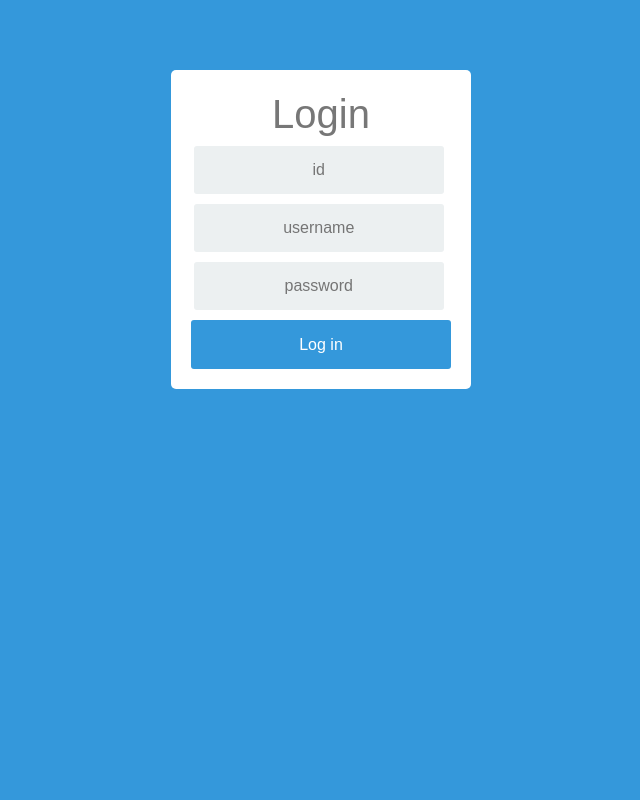
After one commit to Keepingshtum/ats-resumeparse, a Flask app: page /loginpage in a window 1280 px wide. The commit adds this page. Shown: the whole page, without its empty margins (319-959 px from the left). Run offline with Flask 2, Linux system fonts and the light colour scheme; parts of the project's set-up code (start-up, migrations or seed data) failed here and were passed over; some libraries are stand-ins or nearby versions.

Commit message:
Login pages and logic

```diff
--- a/app/after_rank.csv
+++ b/app/after_rank.csv
@@ -11,5 +11,6 @@ id,se,sc,urank,crank,skillexp,totalexp,subsection,sorting_column,Rank
 11,0,3.75,0.33,0.56,0.2,0.8,2,0.47400000000000003,9
 14,1,3.75,0.12,0.76,0.2,0.8,2,0.47300000000000003,10
 3,0,4.3,0.7,0.7,0.1,0.3,2,0.46799999999999997,11
-5,0,3.0,0.6,0.6,0.1,0.2,2,0.36,12
-6,0,1.0,0.8,0.6,0.0,0.1,1,0.21000000000000002,13
+15,1,3.75,0.1,0.52,0.2,0.8,2,0.447,12
+5,0,3.0,0.6,0.6,0.1,0.2,2,0.36,13
+6,0,1.0,0.8,0.6,0.0,0.1,1,0.21000000000000002,14
--- /dev/null
+++ b/app/app/static/css/login.css
@@ -0,0 +1,78 @@
+* {
+    box-sizing: border-box;
+    }
+
+    *:focus {
+    outline: none;
+    }
+    body {
+    font-family: Arial;
+    background-color: #3498DB;
+    padding: 50px;
+    }
+    .login {
+    margin: 20px auto;
+    width: 300px;
+    }
+    .login-screen {
+    background-color: #FFF;
+    padding: 20px;
+    border-radius: 5px
+    }
+
+    .app-title {
+    text-align: center;
+    color: #777;
+    }
+
+    .login-form {
+    text-align: center;
+    }
+    .control-group {
+    margin-bottom: 10px;
+    }
+
+    input {
+    text-align: center;
+    background-color: #ECF0F1;
+    border: 2px solid transparent;
+    border-radius: 3px;
+    font-size: 16px;
+    font-weight: 200;
+    padding: 10px 0;
+    width: 250px;
+    transition: border .5s;
+    }
+
+    input:focus {
+    border: 2px solid #3498DB;
+    box-shadow: none;
+    }
+
+    .btn {
+    border: 2px solid transparent;
+    background: #3498DB;
+    color: #ffffff;
+    font-size: 16px;
+    line-height: 25px;
+    padding: 10px 0;
+    text-decoration: none;
+    text-shadow: none;
+    border-radius: 3px;
+    box-shadow: none;
+    transition: 0.25s;
+    display: block;
+    width: 250px;
+    margin: 0 auto;
+    }
+
+    .btn:hover {
+    background-color: #2980B9;
+    }
+
+    .login-link {
+    font-size: 12px;
+    color: #444;
+    display: block;
+    margin-top: 12px;
+    }
--- a/app/app/templates/admin/templates/admin_template.html
+++ b/app/app/templates/admin/templates/admin_template.html
@@ -30,6 +30,10 @@
                 <li class="nav-item">
                     <a class="navbar-brand text-uppercase font-weight-bold fontChange" href="#">ADMIN</a>
                 </li>
+                <li class="nav-item">
+                    <a class="navbar-brand text-uppercase font-weight-bold fontChange" href="/logout">LOGOUT</a>
+                </li>
+
             </ul>
         </div>
 
--- a/app/app/templates/public/index.html
+++ b/app/app/templates/public/index.html
@@ -11,7 +11,7 @@
             <span>{{ message }}</span>
             <button type="button" class="close" data-dismiss="alert" aria-label="Close">
                 <span aria-hidden="true">&times;</span>
-                </button>
+            </button>
         </div>
         {% endfor %} {% endif %} {% endwith %}
 
--- /dev/null
+++ b/app/app/templates/public/login.html
@@ -0,0 +1,44 @@
+
+
+<!-- Font Awesome -->
+<link rel="stylesheet" href="https://use.fontawesome.com/releases/v5.8.2/css/all.css">
+
+<!-- Bootstrap core CSS -->
+<link href="https://cdnjs.cloudflare.com/ajax/libs/twitter-bootstrap/4.5.0/css/bootstrap.min.css" rel="stylesheet">
+
+<link rel="stylesheet" href="{{ url_for('static', filename='css/login.css') }}">
+
+{% with messages = get_flashed_messages() %} {% if messages %} {% for message in messages %}
+        <div class="alert alert-primary alert-dismissible fade show" role="alert">
+            <span>{{ message }}</span>
+            <button type="button" class="close" data-dismiss="alert" aria-label="Close">
+                <span aria-hidden="true">&times;</span>
+            </button>
+        </div>
+{% endfor %} {% endif %} {% endwith %}
+
+<form action="/login" method="POST">
+<div class="login">
+<div class="login-screen">
+<div class="app-title">
+<h1>Login</h1>
+</div>
+<div class="login-form">
+
+    <div class="control-group">
+        <input type="text" class="login-field" value="" placeholder="id" name="id">
+<label class="login-field-icon fui-user" for="login-id"></label></div>
+
+<div class="control-group">
+				<input type="text" class="login-field" value="" placeholder="username" name="username">
+<label class="login-field-icon fui-user" for="login-name"></label></div>
+<div class="control-group">
+				<input type="password" class="login-field" value="" placeholder="password" name="password">
+<label class="login-field-icon fui-lock" for="login-pass"></label></div>
+
+<input type="submit" value="Log in" class="btn btn-primary btn-large btn-block">
+
+</div>
+</div>
+</div>
+</form>
--- a/app/app/templates/public/templates/public_template.html
+++ b/app/app/templates/public/templates/public_template.html
@@ -43,7 +43,8 @@
                     <div id="navbarSupportedContent" class="collapse navbar-collapse">
                         <ul class="navbar-nav ml-auto">
                             <li class="nav-item active"><a href="#" class="nav-link text-uppercase font-weight-bold">Home <span class="sr-only">(current)</span></a></li>
-                            <li class="nav-item"><a href="/admin" class="nav-link text-uppercase font-weight-bold">Admin</a></li>
+                            <!--li class="nav-item"><a href="/admin" class="nav-link text-uppercase font-weight-bold">Admin</a></li-->
+                            <li class="nav-item"><a href="/logout" class="nav-link text-uppercase font-weight-bold">Logout</a></li>
                             <!-- <li class="nav-item"><a href="#" class="nav-link text-uppercase font-weight-bold">Gallery</a></li>
                             <li class="nav-item"><a href="#" class="nav-link text-uppercase font-weight-bold">Portfolio</a></li>
                             <li class="nav-item"><a href="#" class="nav-link text-uppercase font-weight-bold">Contact</a></li> -->
--- a/app/app/views.py
+++ b/app/app/views.py
@@ -5,7 +5,7 @@ import pandas as pd
 
 import os
 
-from flask import render_template,request,redirect,send_from_directory,flash,url_for
+from flask import render_template,session,request,redirect,send_from_directory,flash,url_for,json
 
 UPLOAD_FOLDER = os.getcwd()+"/uploads"
 ALLOWED_EXTENSIONS = {'txt', 'pdf', 'docx','zip'}
@@ -23,6 +23,9 @@ def allowed_file(filename):
 
 @app.route("/",methods=['GET','POST'])
 def index():
+    if not session.get('logged_in'):
+        return redirect(url_for('home'))
+
     print(test)
     if request.method == 'POST':
 
@@ -47,6 +50,35 @@ def index():
 
 
     return render_template("public/index.html")
+
+@app.route('/loginpage')
+def home():
+    if not session.get('logged_in'):
+        return render_template('public/login.html')
+    else:
+        return render_template("public/index.html")
+
+@app.route('/login', methods=['POST'])
+def do_admin_login():
+    data = json.load(open(os.path.join(os.getcwd(),"db.json")))
+    #print(data[0]["admin"])
+    if request.form.get('id') == '1' and request.form.get('password') == data[0]["user"]:
+        session['logged_in'] = True
+        return redirect(url_for('home'))
+    if request.form.get('id') == '2' and request.form.get('password') == data[0]["admin"]:
+        session['logged_in'] = True
+        return redirect(url_for('admin'))
+    else:
+        print(request.form)
+        print("break")
+        print(request.form.get('user'))
+        flash('Invalid Credentials!')
+    return home()
+
+@app.route("/logout")
+def logout():
+    session['logged_in'] = False
+    return home()
 
 @app.route("/admin",methods=['GET','POST'])
 def admin():
--- a/app/db.json
+++ b/app/db.json
@@ -1,4 +1,4 @@
 [{
-    "user":"user",
+    "user":"users",
     "admin":"admin"
 }]
--- a/app/rank.csv
+++ b/app/rank.csv
@@ -13,3 +13,4 @@ id,se,sc,urank,crank,skillexp,totalexp
 12,1,3.75,0.94,0.32,0.2,0.8
 13,1,3.75,0.75,0.32,0.2,0.8
 14,1,3.75,0.12,0.76,0.2,0.8
+15,1,3.75,0.1,0.52,0.2,0.8
```
Also changed, not shown: 1 other file.
